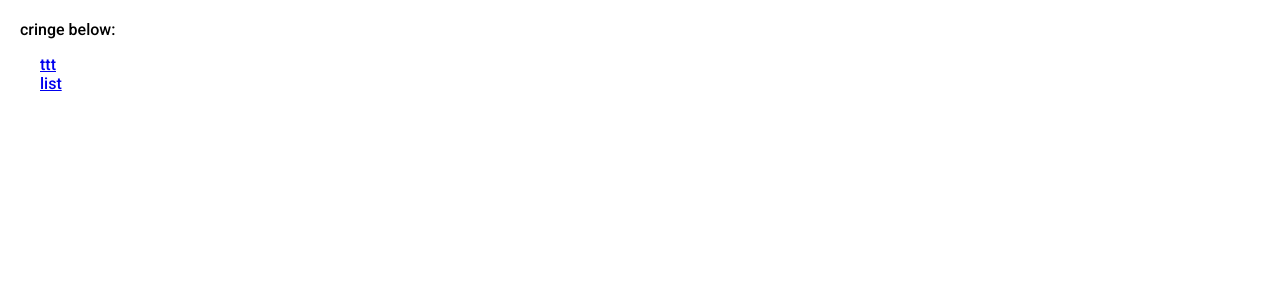
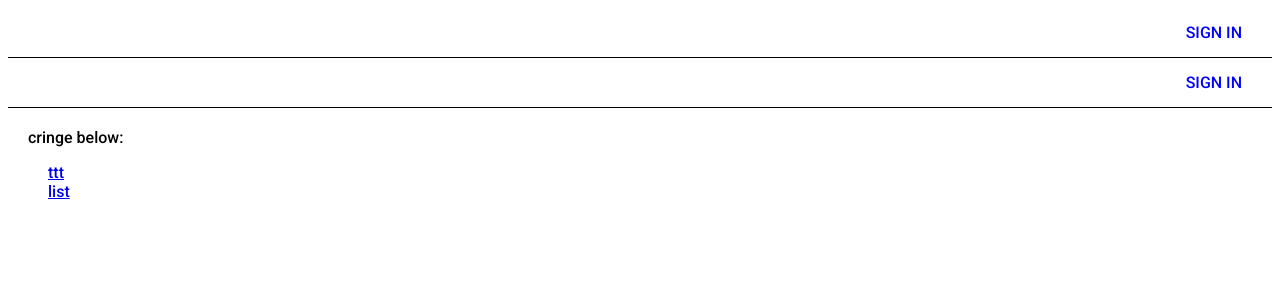
Before and after one commit to vaetimidis/react-jusangination, a React (Vite) app: page / in a window 1280 px wide. Shown: the top 300 px of the page. Built offline with nearby package versions, Linux system fonts and the light colour scheme.

Commit message:
feat.header

```diff
--- a/src/App.tsx
+++ b/src/App.tsx
@@ -1,8 +1,10 @@
 // import { Game } from './components/Game/Game';
+import { Layout } from './components/layouts/Layout';
 import './style.scss';
 
 function App() {
     return (
+        <Layout>
             <div className="wrapper">
                 cringe below:
                 <ul className="wrapper__list">
@@ -14,6 +16,7 @@ function App() {
                     </li>
                 </ul>
             </div>
+        </Layout>
     );
 }
 
--- /dev/null
+++ b/src/components/layouts/Layout.tsx
@@ -0,0 +1,13 @@
+import { FC, PropsWithChildren } from 'react';
+import './style.scss';
+
+export const Layout: FC<PropsWithChildren> = ({ children }) => {
+    return (
+        <div className="layout-wrapper">
+            <header className="layout-header">
+                <button className="layout-header__button">SIGN IN</button>
+            </header>
+            {children}
+        </div>
+    );
+};
--- /dev/null
+++ b/src/components/layouts/style.scss
@@ -0,0 +1,28 @@
+.layout-wrapper {
+    width: 100%;
+    height: 100%;
+}
+
+.layout-header {
+    display: flex;
+    flex-direction: row;
+
+    border-bottom: 0.5px solid black;
+
+    width: 100%;
+    height: 50px;
+
+    align-items: center;
+    justify-content: flex-end;
+
+    padding: 15px;
+
+    &__button {
+        color: blue;
+
+        // border: 0.5px solid black;
+
+        margin: 5px;
+        padding: 10px;
+    }
+}
--- a/src/main.tsx
+++ b/src/main.tsx
@@ -4,6 +4,7 @@ import { RouterProvider, createBrowserRouter } from 'react-router-dom';
 import ErrorPage from './routes/404.tsx';
 import { Game } from './components/Game/Game.tsx';
 import { TodoList } from './components/TodoList/TodoList.tsx';
+import { Layout } from './components/layouts/Layout.tsx';
 
 const router = createBrowserRouter([
     {
@@ -23,4 +24,8 @@ const router = createBrowserRouter([
     },
 ]);
 
-ReactDOM.createRoot(document.getElementById('root')!).render(<RouterProvider router={router} />);
+ReactDOM.createRoot(document.getElementById('root')!).render(
+    <Layout>
+        <RouterProvider router={router} />
+    </Layout>
+);
--- a/src/style.scss
+++ b/src/style.scss
@@ -4,7 +4,6 @@
 
 body {
     font-family: 'Roboto';
-    margin: 20px;
 }
 
 input,
@@ -13,6 +12,7 @@ button {
 }
 
 .wrapper {
+    margin: 20px;
     width: 100%;
     height: 100%;
     display: flex;
```
Lines whose indentation alone changed are shown as unchanged.
